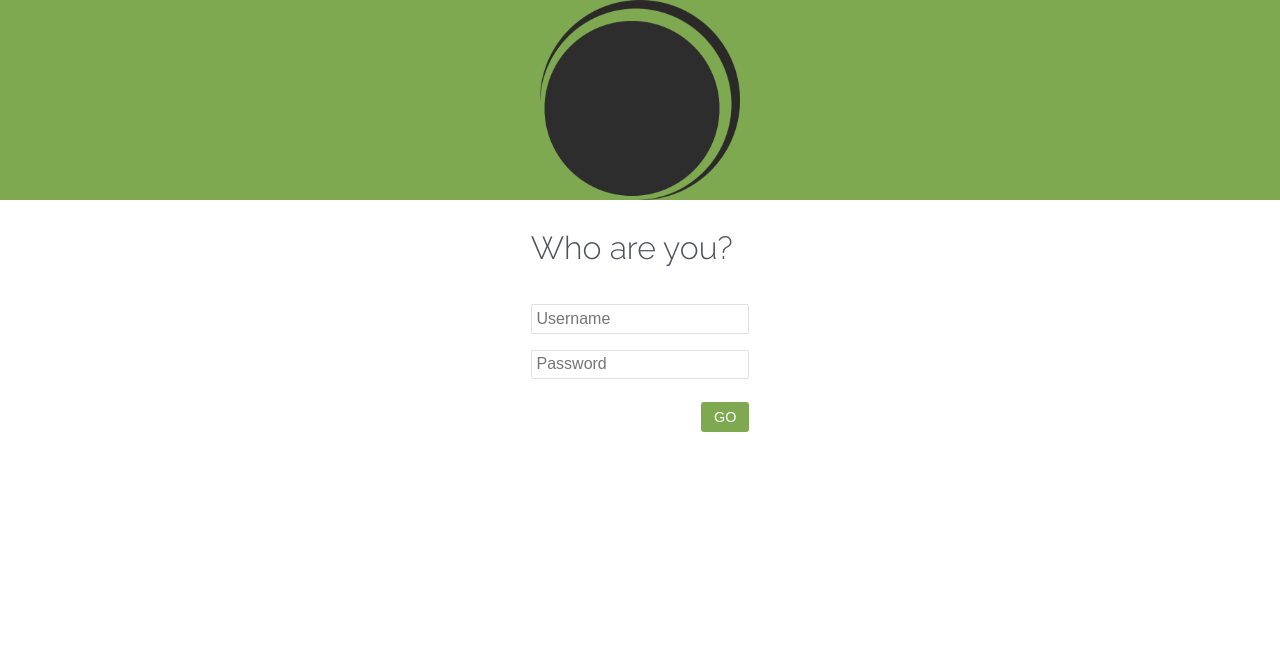
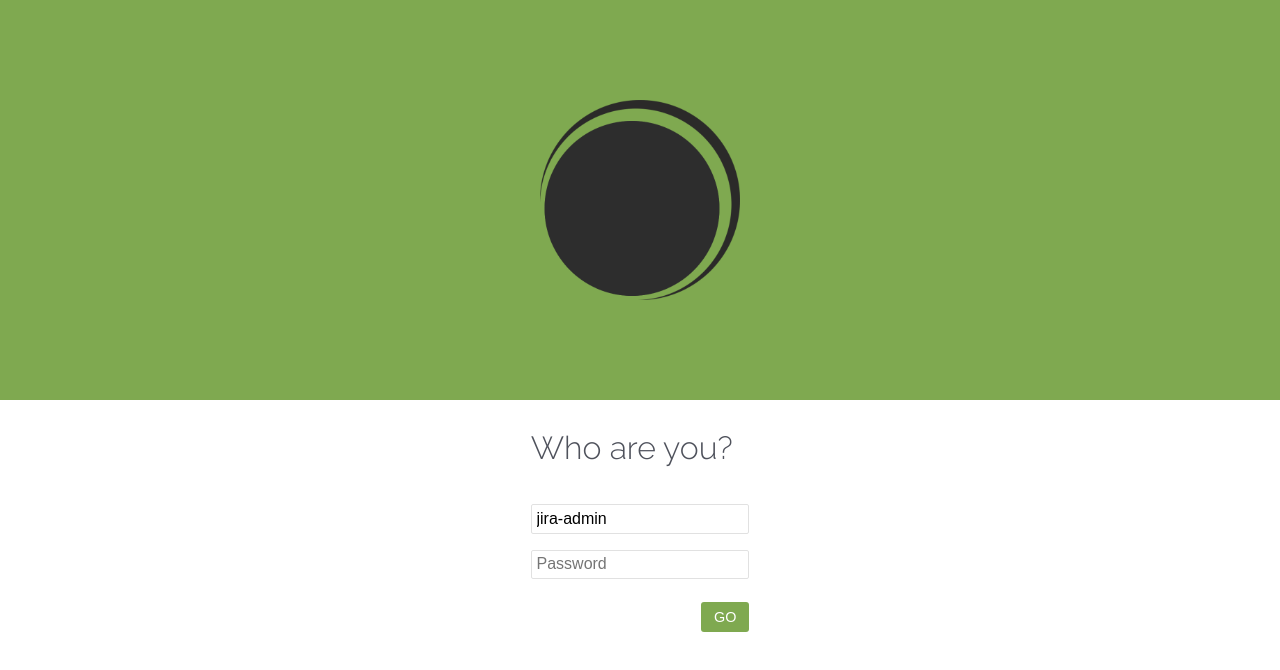
Before and after one commit to Lixpi/Lixpi-lists-web-UI, a React app: page / in a window 1280 px wide. Shown: the top 670 px of the page. Built offline with nearby package versions, Linux system fonts and the light colour scheme.

Commit message:
updated animation of login page

```diff
--- a/public/styles.css
+++ b/public/styles.css
@@ -43,15 +43,45 @@ table {
 *:focus {
   outline: none; }
 
+.route-enter-active {
+  display: none; }
+
+#login-page-container {
+  position: fixed;
+  top: 0;
+  right: 0;
+  bottom: 0;
+  left: 0;
+  overflow: hidden; }
+  #login-page-container.route-exit-active #logo-container {
+    background: #fff; }
+    #login-page-container.route-exit-active #logo-container img {
+      transform: translateY(-206%); }
+  #login-page-container.route-exit-active #login-form-container form {
+    transform: translateY(206%); }
   #login-page-container #logo-container {
     height: 50%;
-  background: #7FA950; }
+    background: #7FA950;
+    -webkit-transition: all 0.3s cubic-bezier(0.585, -0.6, 0.43, 1.65);
+    -moz-transition: all 0.3s cubic-bezier(0.585, -0.6, 0.43, 1.65);
+    -ms-transition: all 0.3s cubic-bezier(0.585, -0.6, 0.43, 1.65);
+    -o-transition: all 0.3s cubic-bezier(0.585, -0.6, 0.43, 1.65);
+    transition: all 0.3s cubic-bezier(0.585, -0.6, 0.43, 1.65); }
     #login-page-container #logo-container img {
-    margin: auto; }
-
+      margin: auto;
+      -webkit-transition: all 0.2s cubic-bezier(0.585, -0.6, 0.43, 1.65);
+      -moz-transition: all 0.2s cubic-bezier(0.585, -0.6, 0.43, 1.65);
+      -ms-transition: all 0.2s cubic-bezier(0.585, -0.6, 0.43, 1.65);
+      -o-transition: all 0.2s cubic-bezier(0.585, -0.6, 0.43, 1.65);
+      transition: all 0.2s cubic-bezier(0.585, -0.6, 0.43, 1.65); }
   #login-page-container #login-form-container {
     height: 50%; }
     #login-page-container #login-form-container form {
+      -webkit-transition: all 0.15s cubic-bezier(0.585, -0.6, 0.43, 1.65);
+      -moz-transition: all 0.15s cubic-bezier(0.585, -0.6, 0.43, 1.65);
+      -ms-transition: all 0.15s cubic-bezier(0.585, -0.6, 0.43, 1.65);
+      -o-transition: all 0.15s cubic-bezier(0.585, -0.6, 0.43, 1.65);
+      transition: all 0.15s cubic-bezier(0.585, -0.6, 0.43, 1.65);
       box-sizing: border-box;
       max-width: 600px;
       height: 100%;
@@ -3131,11 +3161,12 @@ html {
   visibility: hidden !important; }
 
 html, body {
-  width: 100%;
-  height: 100%;
   font-family: 'Lato', sans-serif;
   font-weight: 300;
   color: #4f525c; }
+  html, html > div, html #root > div, body, body > div, body #root > div {
+    width: 100%;
+    height: 100%; }
 
 h1, h2, h3, h4, h5, h6 {
   font-family: 'Raleway', sans-serif; }
@@ -3153,6 +3184,3 @@ img {
 
 .full-height {
   height: 100%; }
-
-.post-enter-active {
-  display: none; }
--- a/src/app.js
+++ b/src/app.js
@@ -9,7 +9,7 @@ import NotFound from './components/NotFound'
 
 
 const currentKey = location.pathname.split('/')[1] || '/'
-const timeout = { enter: 11300, exit: 11200 }
+const timeout = { enter: 300, exit: 300 }
 
 console.log('currentKey');
 console.log(currentKey);
@@ -21,9 +21,10 @@ function run() {
         <Route render={({ location }) => (
             <TransitionGroup>
                 {/*<CSSTransition key={location.key} timeout={{ enter: 11300, exit: 11300 }} >*/}
-                <CSSTransition key={location.key} timeout={{ enter: 1000, exit: 1000 }}  classNames="post">
+                <CSSTransition key={location.key} timeout={timeout}  classNames="route">
                     <Switch location={location}>
                         <Route exact path="/" component={LoginForm} />
+                        {/*<Route path="/lists/:listId" component={App} />*/}
                         <Route path="/store/:storeId" component={App} />
                         <Route component={NotFound} />
                     </Switch>
--- a/src/components/App.js
+++ b/src/components/App.js
@@ -19,7 +19,12 @@ class App extends React.Component {
     // }
     render() {
         return (
-            <div className="catch-of-the-day">
+            <div className="task-tracker">
+                <h1>Root</h1>
+                <Lists />
+                <List />
+
+
                 {/*<div className="menu">
                     <Header tagLine="Wes Is Cool"/>
                 </div>
--- a/src/components/LoginForm.js
+++ b/src/components/LoginForm.js
@@ -15,7 +15,7 @@ class LoginForm extends React.Component {
         event.preventDefault();
         // const storeName = this.storeName.current.value;
         // this.props.history.push(`/store/${storeName}`);
-        this.props.history.push(`/store`);
+        this.props.history.push(`/lists/1`);
     }
     render() {
         return (
@@ -28,8 +28,8 @@ class LoginForm extends React.Component {
               <div className="row full-height " id="login-form-container">
                  <form className="store-selector  d-flex flex-column" onSubmit={this.goToStore}>
                      <h2>Who are you?</h2>
-                     <input type="text" required placeholder="Username" ref={this.loginName} />
-                     <input type="text" required placeholder="Password" ref={this.loginPassword} />
+                     <input type="text" required placeholder="Username" defaultValue="jira-admin" ref={this.loginName} />
+                     <input type="password" required placeholder="Password" defaultValue="" ref={this.loginPassword} />
                      <div className=" d-flex justify-content-end">
                         <button className="" type="submit">Go</button>
                      </div>
--- a/src/scss/components/_login-page.scss
+++ b/src/scss/components/_login-page.scss
@@ -1,21 +1,65 @@
+
+.route-enter-active {
+    display: none;
+}
+
+
 #login-page-container {
+    position: fixed;
+    top: 0;
+    right: 0;
+    bottom: 0;
+    left: 0;
+    overflow: hidden;
 
     // height: 100%;
+
+    &.route-exit-active {
+        // display: none;
+        #logo-container {
+            background: #fff;
+            img {
+                transform: translateY(-206%);
+            }
+        }
+        #login-form-container {
+            form {
+                transform: translateY(206%);
+            }
+        }
+    }
+
+
+
+
 
     #logo-container {
         height: 50%;
         // min-height: 150px;
         background: #7FA950;
+        -webkit-transition: all .3s cubic-bezier(0.585,-.6,.43,1.65);
+        -moz-transition: all .3s cubic-bezier(0.585,-.6,.43,1.65);
+        -ms-transition: all .3s cubic-bezier(0.585,-.6,.43,1.65);
+        -o-transition: all .3s cubic-bezier(0.585,-.6,.43,1.65);
+        transition: all .3s cubic-bezier(0.585,-.6,.43,1.65);
         img {
             margin: auto;
+            -webkit-transition: all .200s cubic-bezier(0.585,-.6,.43,1.65);
+            -moz-transition: all .200s cubic-bezier(0.585,-.6,.43,1.65);
+            -ms-transition: all .200s cubic-bezier(0.585,-.6,.43,1.65);
+            -o-transition: all .200s cubic-bezier(0.585,-.6,.43,1.65);
+            transition: all .200s cubic-bezier(0.585,-.6,.43,1.65);
         }
     }
     #login-form-container {
 
         height: 50%;
         form {
-
-
+            -webkit-transition: all .150s cubic-bezier(0.585,-.6,.43,1.65);
+            -moz-transition: all .150s cubic-bezier(0.585,-.6,.43,1.65);
+            -ms-transition: all .150s cubic-bezier(0.585,-.6,.43,1.65);
+            -o-transition: all .150s cubic-bezier(0.585,-.6,.43,1.65);
+            transition: all .150s cubic-bezier(0.585,-.6,.43,1.65);
             box-sizing: border-box;
             max-width: 600px;
             height: 100%;
```
Also changed, not shown: src/components/List.js (added, +11 -0 lines), src/components/Lists.js (added, +11 -0 lines), src/scss/styles.scss (+4 -7 lines), public/scripts.js. Lines whose indentation alone changed are shown as unchanged.
